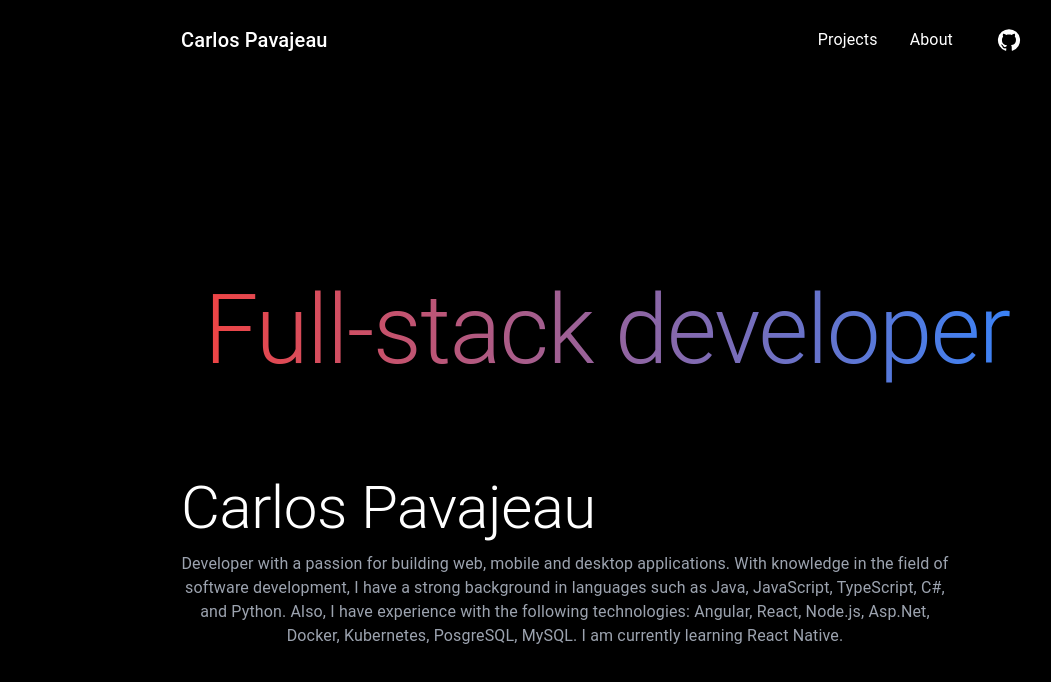
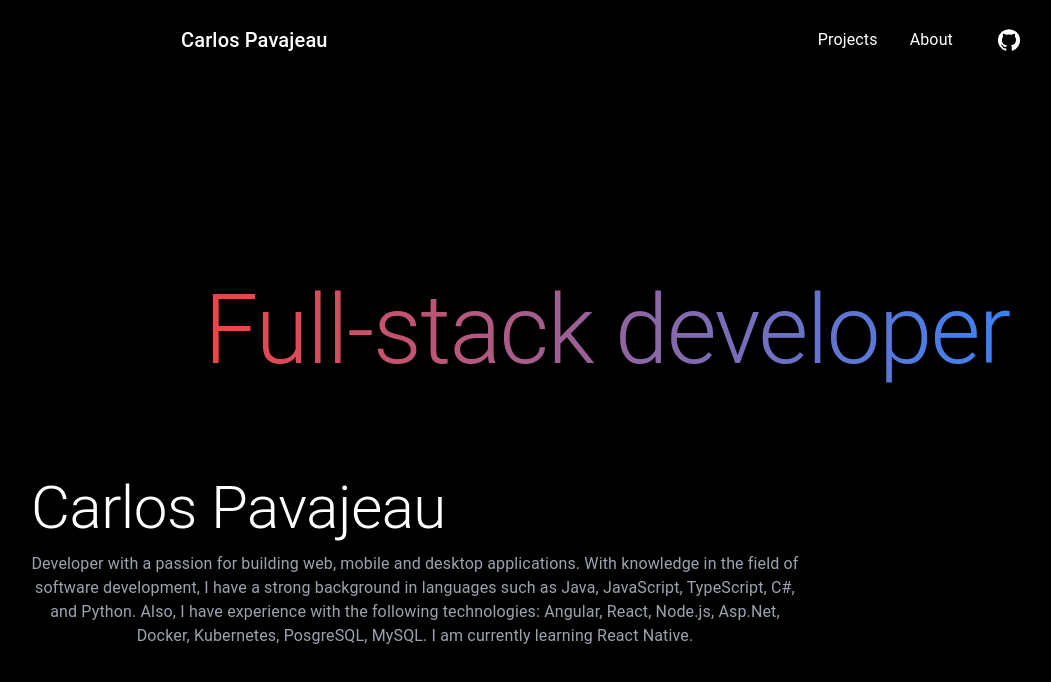
Before and after one commit to cantte/carlos-pavajeau, a Next.js app: page / in a window 1280 px wide. Shown: the top 682 px of the page, without its empty margins (33-1084 px from the left). Built offline with nearby package versions, Linux system fonts and the light colour scheme.

Commit message:
feat: set container max with to 'lg'

```diff
--- a/components/layouts/main.tsx
+++ b/components/layouts/main.tsx
@@ -13,7 +13,7 @@ const Main = ({ children }: Props) => {
     <Box sx={{ paddingBottom: 8 }}>
       <Navbar />
 
-      <Container maxWidth="md">{children}</Container>
+      <Container maxWidth="lg">{children}</Container>
     </Box>
   )
 }
```
